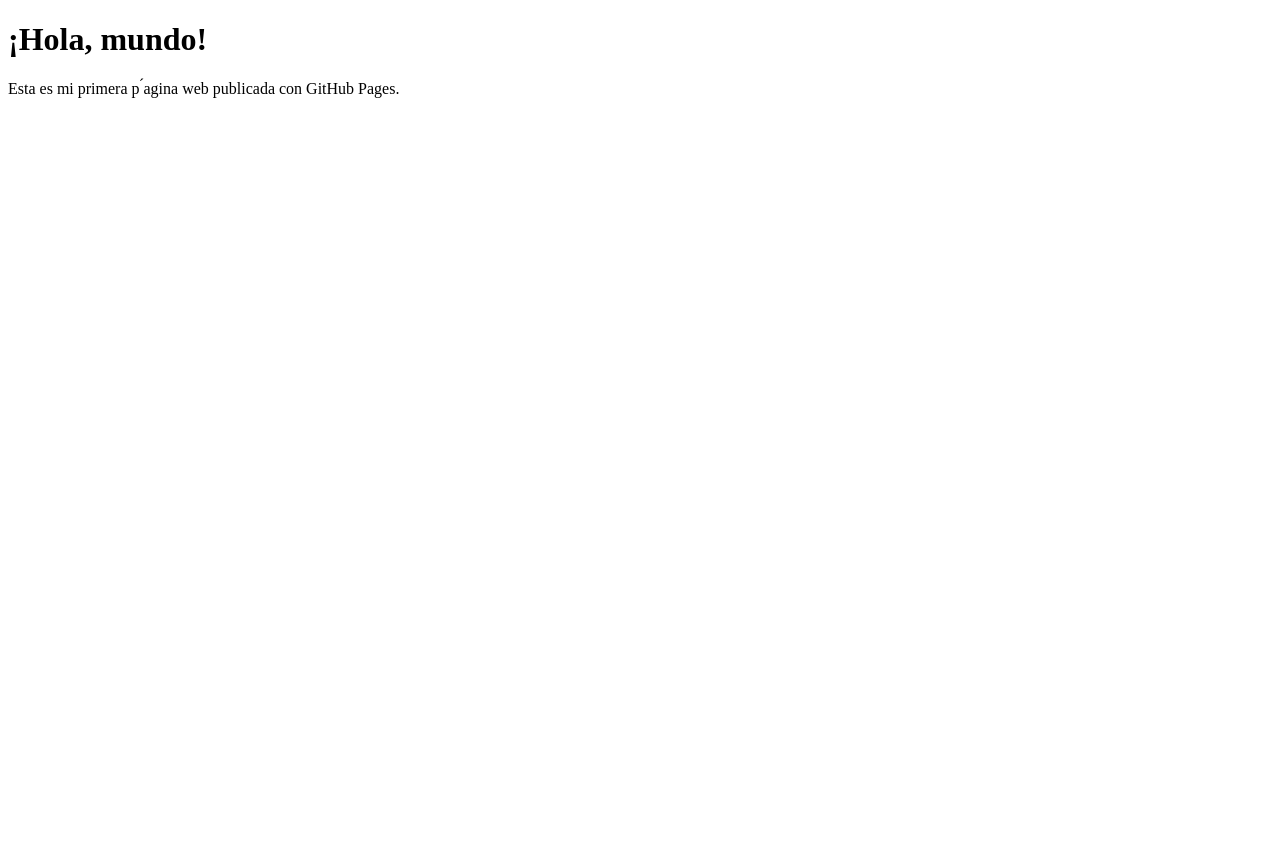
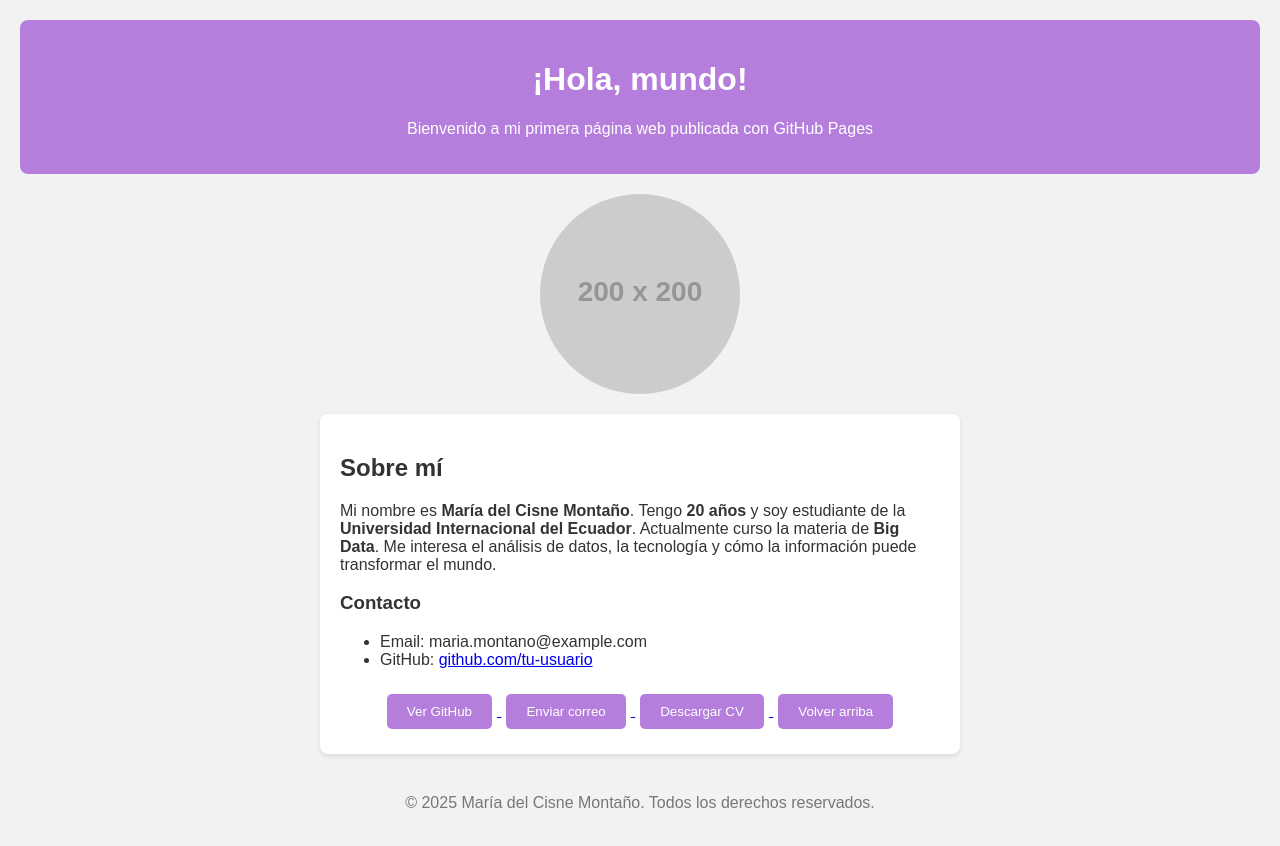
Before and after one commit to madelcisne/mi-primera-pagina, a plain HTML site: page index.html in a window 1280 px wide. Before the commit the page ends 800 px from the top, so only its background shows below. Drawn offline with Linux system fonts and the light colour scheme; placeholder pictures from the web are drawn by us.

Commit message:
Update index.html

```diff
--- a/index.html
+++ b/index.html
@@ -1,11 +1,107 @@
 <!DOCTYPE html>
 <html lang="es">
 <head>
-<meta charset="UTF-8">
-<title>Mi Primera P ́agina</title>
+  <meta charset="UTF-8">
+  <title>Mi Primera Página</title>
+  <style>
+    body {
+      font-family: Arial, sans-serif;
+      background-color: #f2f2f2;
+      color: #333;
+      margin: 0;
+      padding: 20px;
+    }
+
+    header {
+      background-color: #b57edc;
+      color: white;
+      padding: 20px;
+      text-align: center;
+      border-radius: 8px;
+    }
+
+    img {
+      display: block;
+      margin: 20px auto;
+      max-width: 200px;
+      border-radius: 50%;
+    }
+
+    section {
+      background-color: white;
+      padding: 20px;
+      border-radius: 8px;
+      box-shadow: 0 2px 5px rgba(0,0,0,0.1);
+      max-width: 600px;
+      margin: 20px auto;
+    }
+
+    .botones {
+      text-align: center;
+      margin-top: 20px;
+    }
+
+    .botones button {
+      padding: 10px 20px;
+      margin: 5px;
+      background-color: #b57edc;
+      color: white;
+      border: none;
+      border-radius: 5px;
+      cursor: pointer;
+      transition: background-color 0.3s ease;
+    }
+
+    .botones button:hover {
+      background-color: #a66cc6;
+    }
+
+    footer {
+      text-align: center;
+      margin-top: 40px;
+      color: #777;
+    }
+  </style>
 </head>
 <body>
-<h1>¡Hola, mundo!</h1>
-<p>Esta es mi primera p ́agina web publicada con GitHub Pages.</p>
+  <header id="top">
+    <h1>¡Hola, mundo!</h1>
+    <p>Bienvenido a mi primera página web publicada con GitHub Pages</p>
+  </header>
+
+  <img src="https://via.placeholder.com/200" alt="Foto de María del Cisne Montaño">
+
+  <section>
+    <h2>Sobre mí</h2>
+    <p>Mi nombre es <strong>María del Cisne Montaño</strong>. Tengo <strong>20 años</strong> y soy estudiante de la <strong>Universidad Internacional del Ecuador</strong>. Actualmente curso la materia de <strong>Big Data</strong>. Me interesa el análisis de datos, la tecnología y cómo la información puede transformar el mundo.</p>
+
+    <h3>Contacto</h3>
+    <ul>
+      <li>Email: maria.montano@example.com</li>
+      <li>GitHub: <a href="https://github.com/tu-usuario" target="_blank">github.com/tu-usuario</a></li>
+    </ul>
+
+    <div class="botones">
+      <a href="https://github.com/tu-usuario" target="_blank">
+        <button>Ver GitHub</button>
+      </a>
+
+      <a href="mailto:maria.montano@example.com">
+        <button>Enviar correo</button>
+      </a>
+
+      <a href="cv-maria-montano.pdf" download>
+        <button>Descargar CV</button>
+      </a>
+
+      <a href="#top">
+        <button>Volver arriba</button>
+      </a>
+    </div>
+  </section>
+
+  <footer>
+    <p>&copy; 2025 María del Cisne Montaño. Todos los derechos reservados.</p>
+  </footer>
 </body>
 </html>
```
